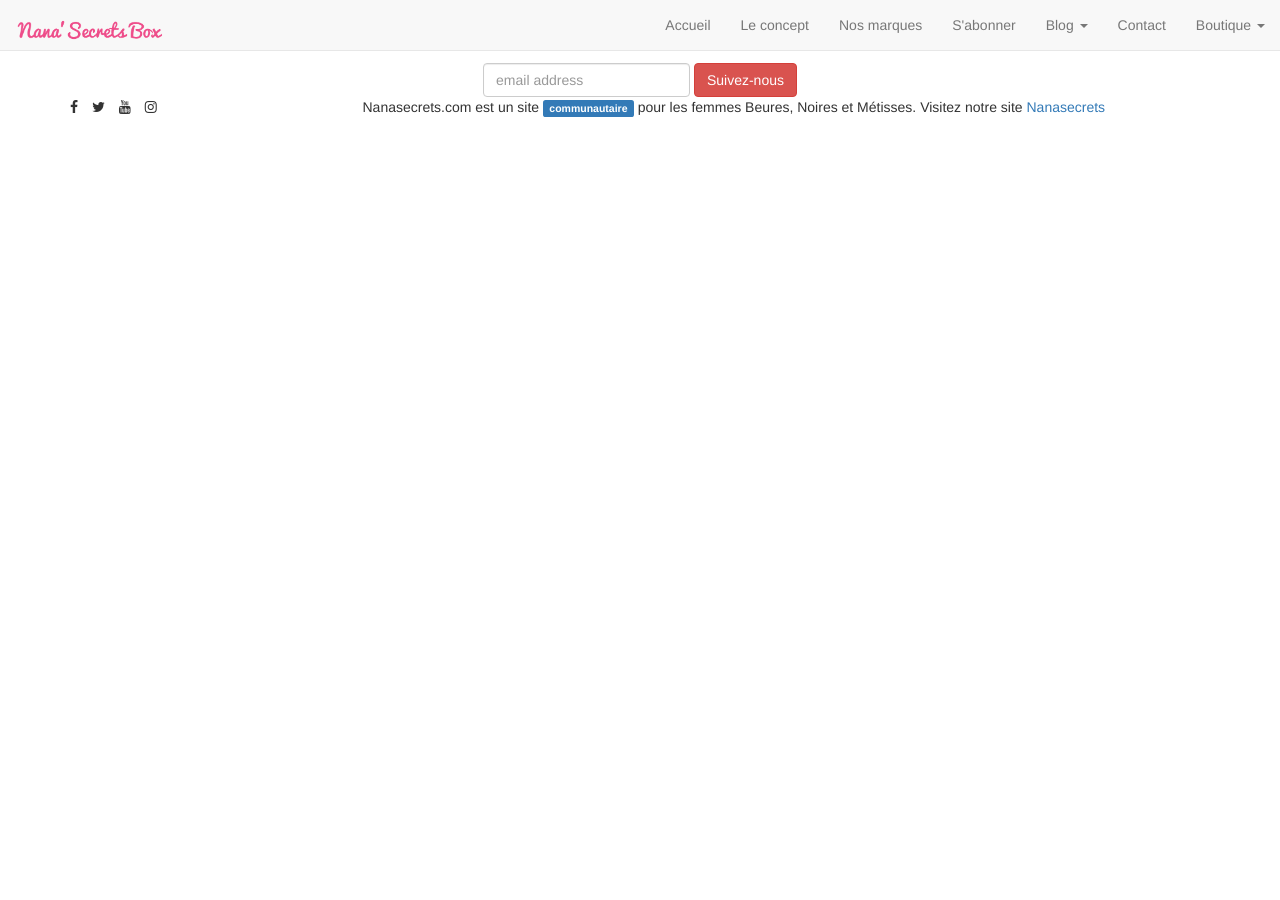
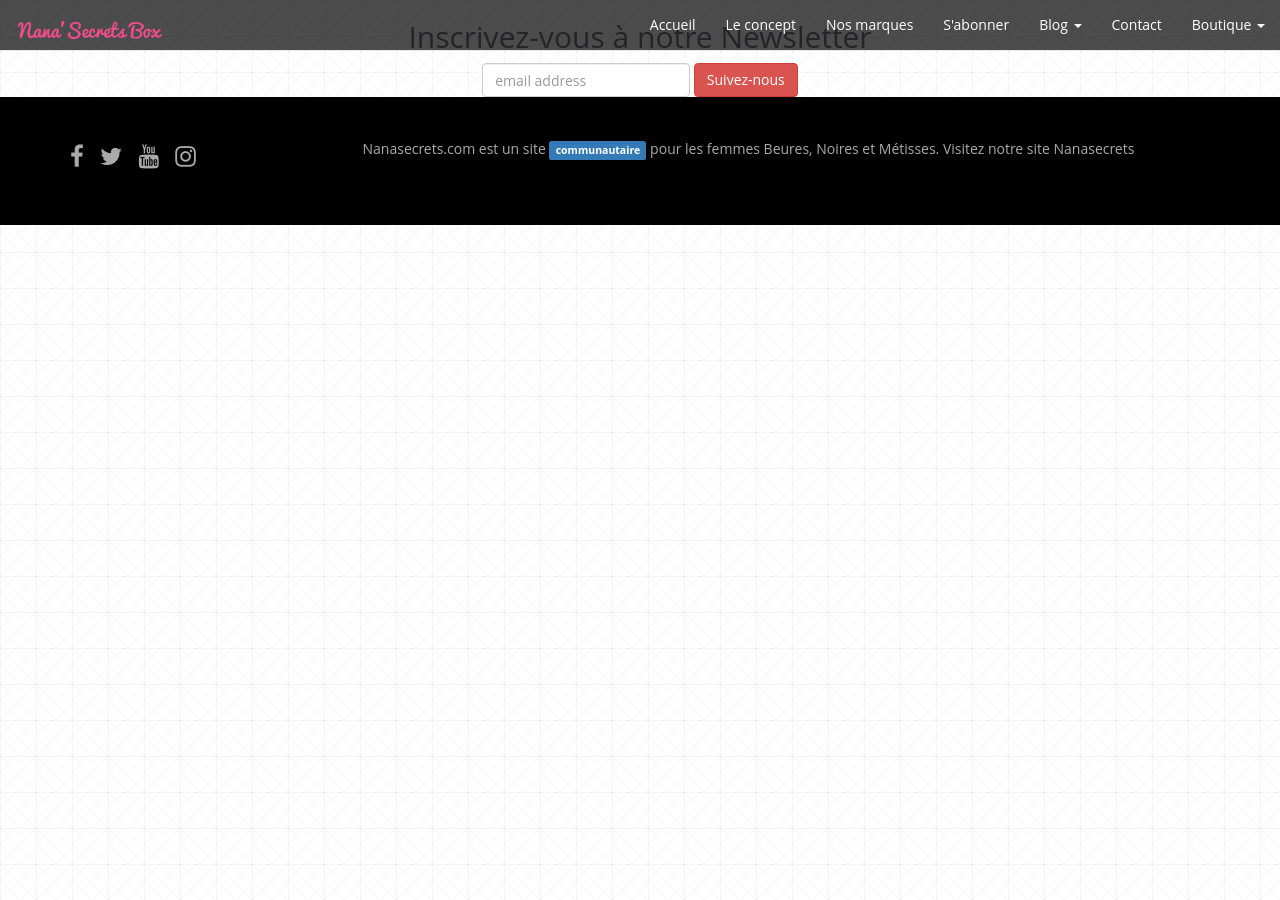
Before and after one commit to cdiomande78/jekyll-nanasecrets, a Jekyll site: the page built from contact.html, in a window 1280 px wide. Built offline with Jekyll 4.4.1, drawn with Linux system fonts in a browser that asks for light colours; nearby versions of some CDN libraries; Markdown is read by kramdown in place of the engine named in the settings.

Commit message:
link to css modified

```diff
--- a/_layouts/default.html
+++ b/_layouts/default.html
@@ -10,7 +10,7 @@
     <link rel="stylesheet" href="https://maxcdn.bootstrapcdn.com/bootstrap/3.2.0/css/bootstrap.min.css">
     <link rel="stylesheet" href="https://maxcdn.bootstrapcdn.com/font-awesome/4.1.0/css/font-awesome.min.css">
 
-    <link rel="stylesheet" href="{{ site.baseurl }}css/style.css">
+    <link rel="stylesheet" href="{{ site.baseurl }}/css/style.css">
 
     <!-- HTML5 Shim and Respond.js IE8 support of HTML5 elements and media queries -->
     <!-- Leave those next 4 lines if you care about users using IE8 -->
```
